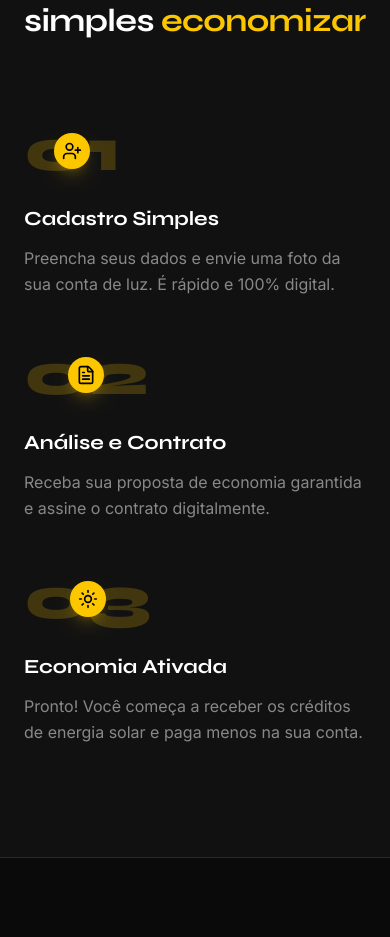
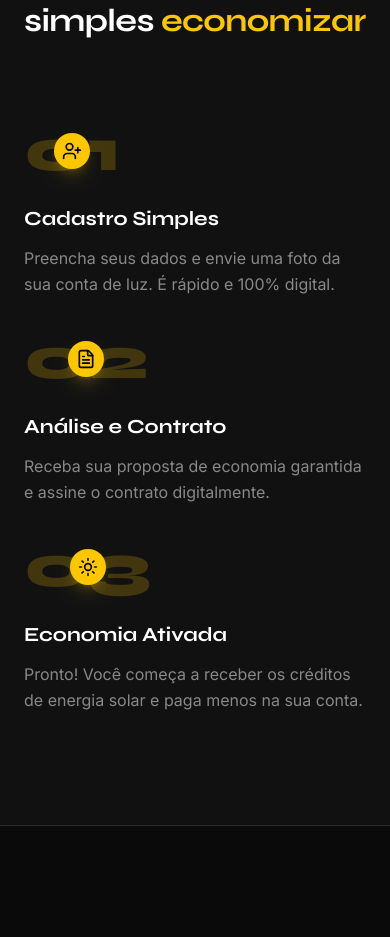
Before and after one commit to Damascenoswift/site-dorata-oficial, a Next.js app: page / in a window 390 px wide. Shown: the part 3215-4152 px from the top of the page. Built offline with nearby package versions, Linux system fonts and the light colour scheme.

Commit message:
fix: reduce HowItWorks gap to uniform gap-8

```diff
--- a/components/HowItWorks.tsx
+++ b/components/HowItWorks.tsx
@@ -57,7 +57,7 @@ export default function HowItWorks() {
           initial="hidden"
           whileInView="visible"
           viewport={viewportOnce}
-          className="grid md:grid-cols-3 gap-12 md:gap-8 relative"
+          className="grid md:grid-cols-3 gap-8 relative"
         >
           {/* Connector line (desktop) */}
           <div className="hidden md:block absolute top-8 left-[20%] right-[20%] h-px bg-[#2a2a2a]" />
```
